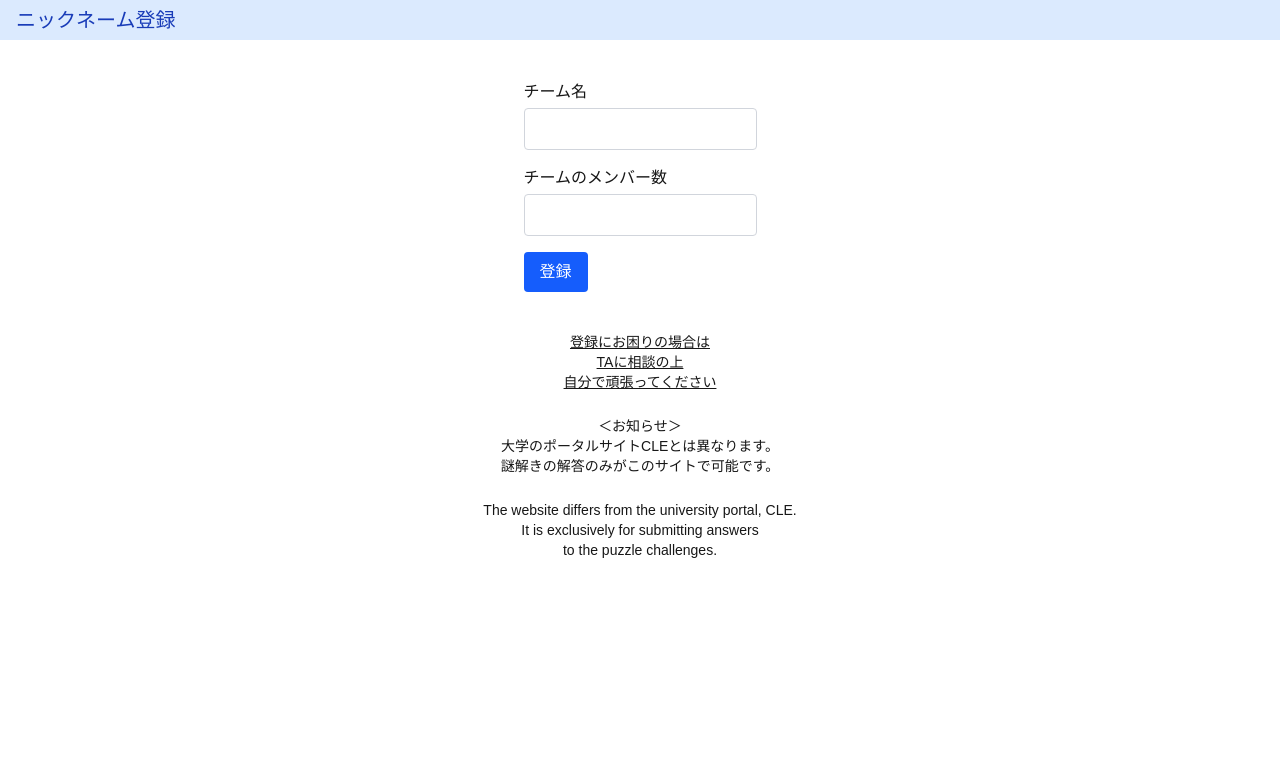
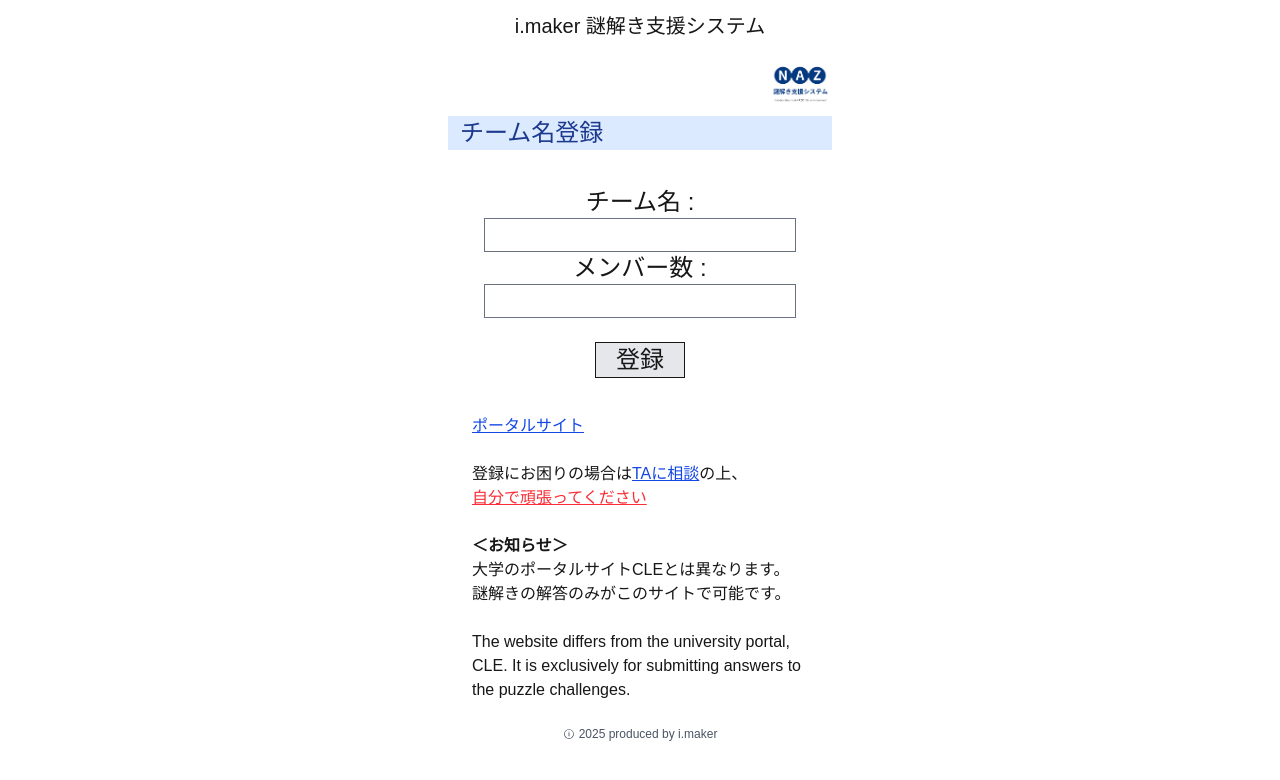
Before and after one commit to ogatakatsuya/machikane-2025, a Next.js app in the folder frontend/: page /register/1 in a window 1280 px wide. Shown: the top 780 px of the page. Built offline with nearby package versions, Linux system fonts and the light colour scheme.

Commit message:
feat: /register

```diff
--- a/frontend/src/components/RegisterForm.tsx
+++ b/frontend/src/components/RegisterForm.tsx
@@ -10,47 +10,47 @@ const RegisterForm = ({ quiz_set_id }: RegisterFormProps) => {
   const { register, onSubmit, errors } = useRegisterForm(quiz_set_id);
 
   return (
-    <form onSubmit={onSubmit} className="flex flex-col space-y-4 p-4">
-      <div className="flex flex-col">
-        <label htmlFor="name" className="mb-1 font-medium">
-          チーム名
-        </label>
+    <form onSubmit={onSubmit} className="flex flex-col p-3">
+      <div>
+        <label className="flex flex-col items-center justify-middle">
+          <p className="text-2xl">チーム名 :</p>
           <input
             id="name"
             {...register("name")}
-          className={`border rounded px-3 py-2 focus:outline-none focus:ring-2 focus:ring-blue-500 ${
-            errors.name ? "border-red-500" : "border-gray-300"
+            className={`w-full border px-1 py-1 focus:outline-none focus:ring-2 focus:ring-black ${
+              errors.name ? "border-red-500" : "border-gray-500"
             }`}
           />
+        </label>
         {errors.name && (
-          <span className="text-red-500 text-sm mt-1">
+          <p className="text-red-500 text-sm text-end mt-1 mb-3">
             {errors.name.message}
-          </span>
+          </p>
         )}
       </div>
 
-      <div className="flex flex-col">
-        <label htmlFor="memberNum" className="mb-1 font-medium">
-          チームのメンバー数
-        </label>
+      <div>
+        <label className="flex flex-col items-center justify-middle">
+          <p className="text-2xl">メンバー数 :</p>
           <input
             id="memberNum"
             type="number"
             {...register("memberNum", { valueAsNumber: true })}
-          className={`border rounded px-3 py-2 focus:outline-none focus:ring-2 focus:ring-blue-500 ${
-            errors.memberNum ? "border-red-500" : "border-gray-300"
+            className={`w-full border px-1 py-1 focus:outline-none focus:ring-2 focus:ring-black ${
+              errors.memberNum ? "border-red-500" : "border-gray-500"
             }`}
           />
+        </label>
         {errors.memberNum && (
-          <span className="text-red-500 text-sm mt-1">
+          <p className="text-red-500 text-sm text-end mt-1 mb-3">
             {errors.memberNum.message}
-          </span>
+          </p>
         )}
       </div>
 
       <button
         type="submit"
-        className="bg-blue-600 text-white py-2 px-4 rounded hover:bg-blue-700 transition-colors self-start"
+        className="py-px px-5 mt-6 text-2xl mx-auto bg-gray-200 hover:bg-gray-300 border"
       >
         登録
       </button>
--- a/frontend/src/features/Register.tsx
+++ b/frontend/src/features/Register.tsx
@@ -1,3 +1,5 @@
+import Image from "next/image";
+import { IoIosInformationCircleOutline } from "react-icons/io";
 import RegisterForm from "@/components/RegisterForm";
 
 interface RegisterProps {
@@ -6,39 +8,60 @@ interface RegisterProps {
 
 const Register = ({ quiz_set_id }: RegisterProps) => {
   return (
-    <div className="w-full min-h-screen">
-      <div className="flex flex-col">
-        <div className="bg-blue-100 text-left h-10 flex items-center justify-start text-xl">
-          <p className="text-blue-800 pl-4 font-medium">ニックネーム登録</p>
+    <div className="w-full min-h-screen flex justify-center">
+      <div className="max-w-96 flex flex-col">
+        <h2 className="text-center text-xl my-3">i.maker 謎解き支援システム</h2>
+        <div className="flex justify-end">
+          {/* TODO: imakerのアイコンロゴに変更 */}
+          <Image
+            src="/nazotoki_icon.png"
+            alt="謎解きアイコン"
+            width={64}
+            height={64}
+            className="object-contain"
+            priority
+          />
+        </div>
+        <div className="bg-blue-100 text-left flex items-center justify-start text-2xl">
+          <p className="text-blue-900 my-px pl-3 font-medium">チーム名登録</p>
         </div>
 
-        <div className="flex flex-col items-center space-y-6 p-6">
+        <div className="space-y-6 p-6">
           <RegisterForm quiz_set_id={quiz_set_id} />
 
-          <p className="text-sm text-center underline">
-            登録にお困りの場合は
-            <br />
-            TAに相談の上
-            <br />
-            自分で頑張ってください
+          <p className="text-blue-700 hover:text-blue-800 underline">
+            ポータルサイト
           </p>
 
-          <p className="text-sm text-center">
-            ＜お知らせ＞
-            <br />
+          <div className="">
+            <p>
+              <span>登録にお困りの場合は</span>
+              <span className="text-blue-700 hover:text-blue-800 underline">
+                TAに相談
+              </span>
+              <span>の上、</span>
+            </p>
+            <p className="text-red-500 hover:text-red-600 underline">
+              自分で頑張ってください
+            </p>
+          </div>
+
+          <div>
+            <p className="font-bold">＜お知らせ＞</p>
             大学のポータルサイトCLEとは異なります。
             <br />
             謎解きの解答のみがこのサイトで可能です。
-          </p>
+          </div>
 
-          <p className="text-sm text-center">
-            The website differs from the university portal, CLE.
-            <br />
-            It is exclusively for submitting answers
-            <br />
-            to the puzzle challenges.
+          <p>
+            The website differs from the university portal, CLE. It is
+            exclusively for submitting answers to the puzzle challenges.
           </p>
         </div>
+        <footer className="flex items-center justify-center text-xs gap-1 text-gray-600">
+          <IoIosInformationCircleOutline />
+          2025 produced by i.maker
+        </footer>
       </div>
     </div>
   );
```
Lines whose indentation alone changed are shown as unchanged.
